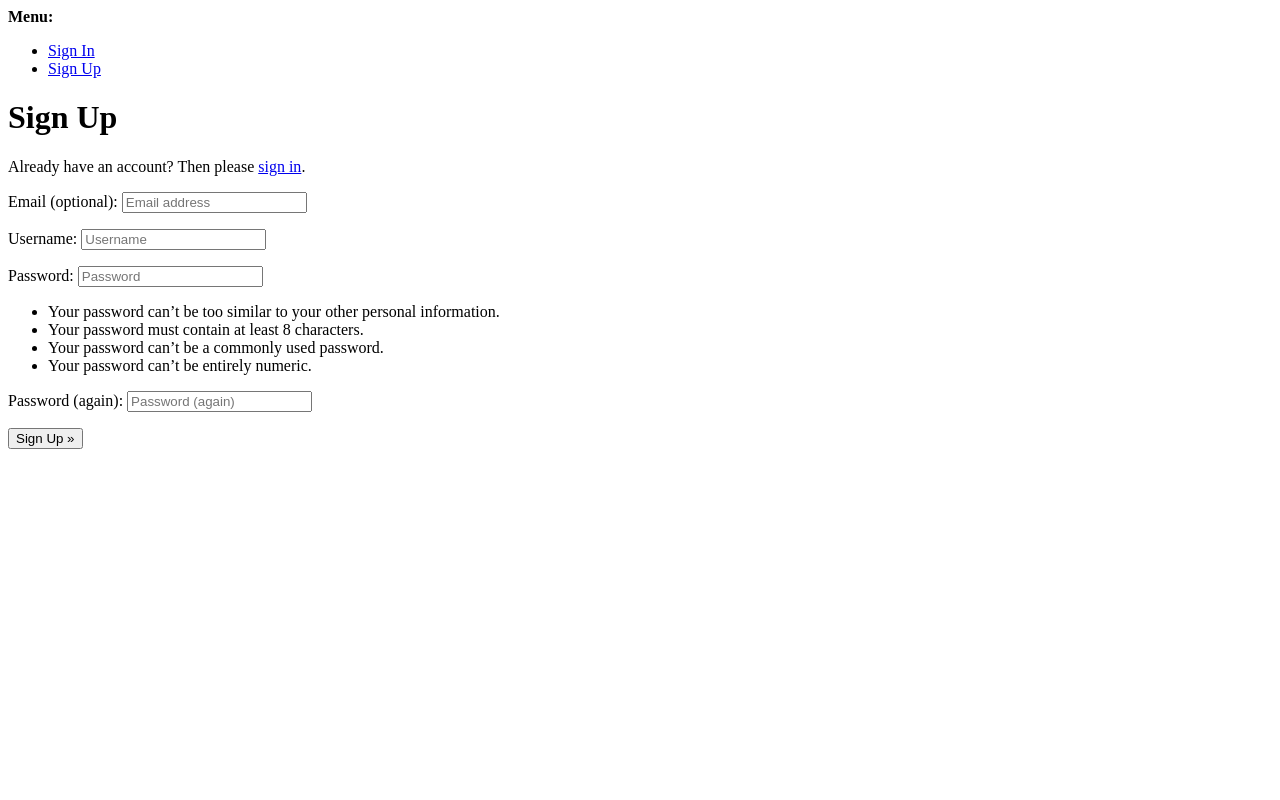
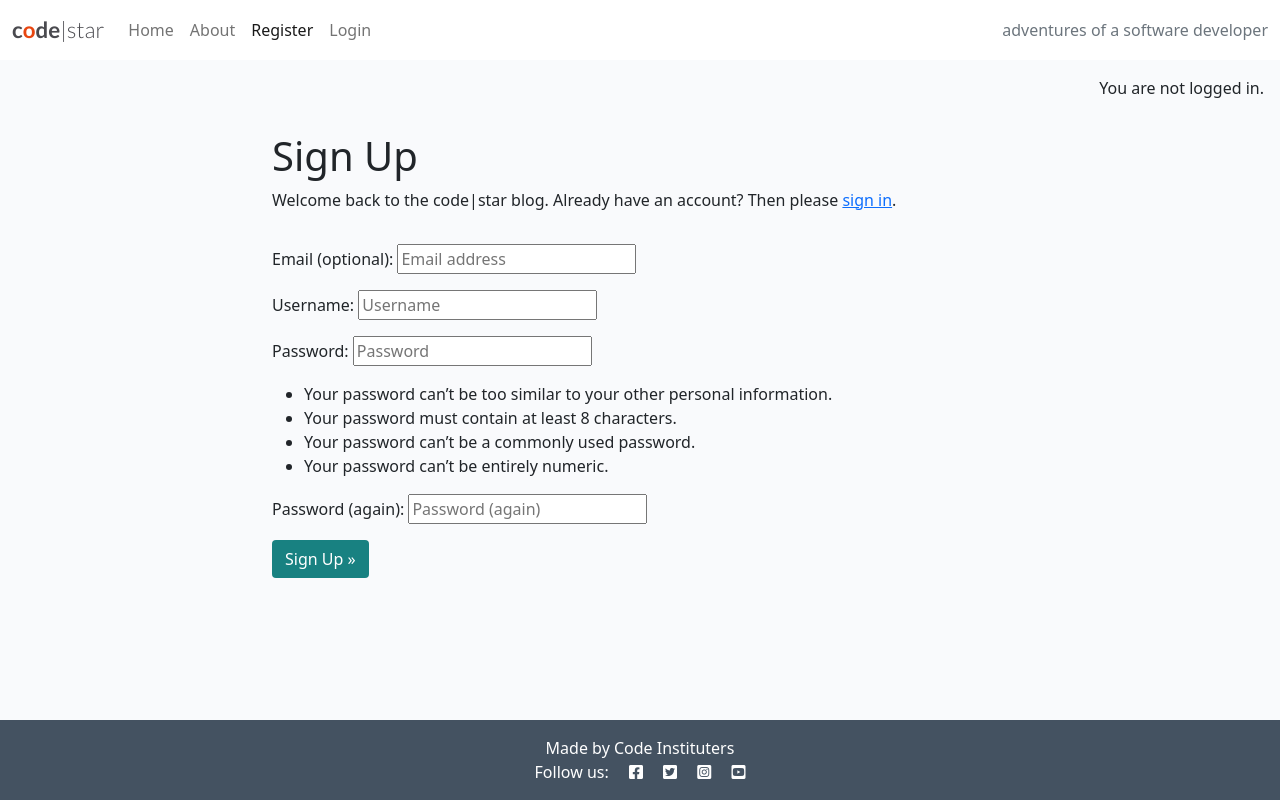
Before and after one commit to lewis1190/ci-django-blog, a Django app: page /accounts/signup/ in a window 1280 px wide. Run offline with Django 4.2, Linux system fonts and the light colour scheme.

Commit message:
Styled login and sign-up pages to be consistent with the rest of the website

```diff
--- a/templates/account/login.html
+++ b/templates/account/login.html
@@ -1,7 +1,6 @@
 {% extends "base.html" %}
 
 {% load i18n %}
-{% load account socialaccount %}
 
 {% block head_title %}{% trans "Sign In" %}{% endblock %}
 
--- a/templates/account/signup.html
+++ b/templates/account/signup.html
@@ -1,21 +1,34 @@
-{% extends "account/base.html" %}
+{% extends "base.html" %}
 
 {% load i18n %}
 
 {% block head_title %}{% trans "Signup" %}{% endblock head_title %}
 
 {% block content %}
+
+<div class="container">
+  <div class="row">
+    <div class="col-md-8 mt-3 offset-md-2">
       <h1>{% trans "Sign Up" %}</h1>
 
-<p>{% blocktrans %}Already have an account? Then please <a href="{{ login_url }}">sign in</a>.{% endblocktrans %}</p>
-
+      <p>{% blocktrans %}Welcome back to the code|star blog. Already have an account? Then please <a href="{{ login_url }}">sign in</a>.{% endblocktrans %}</p>
+    </div>
+  </div>
+  <div class="row">
+    <div class="col-md-8 mt-3 offset-md-2">
       <form class="signup" id="signup_form" method="post" action="{% url 'account_signup' %}">
         {% csrf_token %}
         {{ form.as_p }}
         {% if redirect_field_value %}
         <input type="hidden" name="{{ redirect_field_name }}" value="{{ redirect_field_value }}" />
         {% endif %}
-  <button type="submit">{% trans "Sign Up" %} &raquo;</button>
+        <button class="btn btn-signup right" type="submit">{% trans "Sign Up" %} &raquo;</button>
       </form>
+    </div>
+  </div>
+</div>
+
+
+
 
 {% endblock content %}
--- a/templates/base.html
+++ b/templates/base.html
@@ -65,6 +65,11 @@
   </nav>
 
   <main class="flex-shrink-0 main-bg">
+    {% if user.is_authenticated %}
+    <p class="text-end m-3">You are logged in as {{ user }}</p>
+    {% else %}
+    <p class="text-end m-3">You are not logged in.</p>
+    {% endif %}
 
     {% block content %}
     <!-- Content Goes here -->
```
Lines whose indentation alone changed are shown as unchanged.
